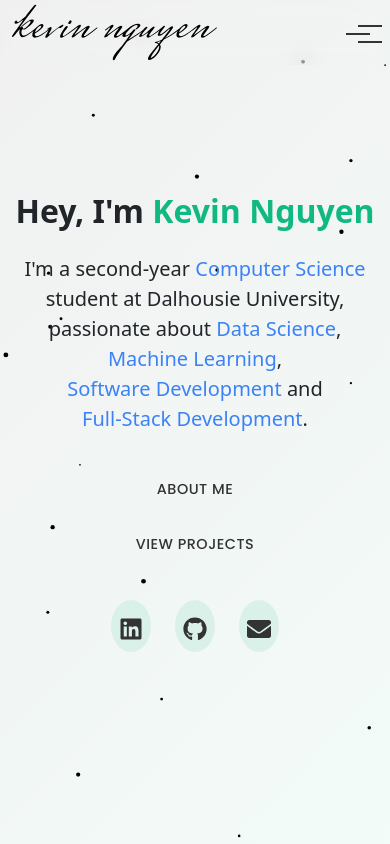
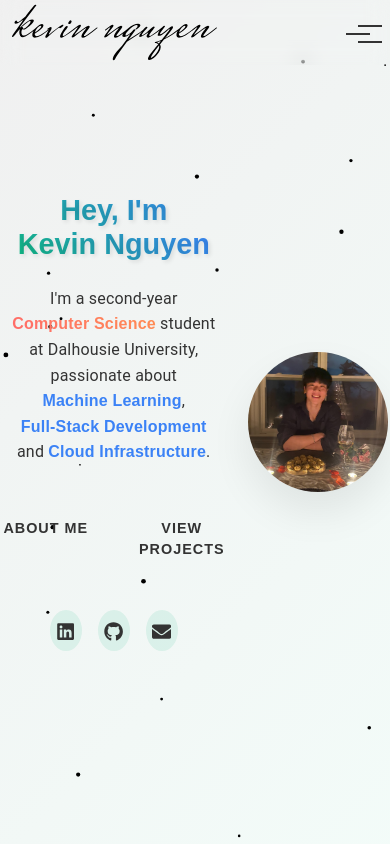
Before and after one commit to KevinDal2027/KevinPortfolio, a React (Vite) app: page / in a window 390 px wide. Built offline with nearby package versions, Linux system fonts and the light colour scheme.

Commit message:
Added homeBG for mobile now

```diff
--- a/src/components/Home.jsx
+++ b/src/components/Home.jsx
@@ -42,25 +42,25 @@ const Home = () => {
   return (
     <div className="home-container">
       <ParticleBackground />
-      <Container>
-        <Row className="align-items-center min-vh-100">
-          <Col lg={6} className="text-start">
+      <Container fluid>
+        <Row className="align-items-center justify-content-center min-vh-100">
+          <Col xs={7} lg={6} className="text-center">
             <div className="hero-content">
               <h1 className="display-4 fw-bold mb-4">
                 Hey, I'm <span className="highlight">Kevin Nguyen</span>
               </h1>
               <p className="lead mb-4">
-                I'm a second-year <span className="passion">Computer Science</span> student at Dalhousie University, passionate about <span className="passion">Data Science</span>, <span className="passion">Machine Learning</span>, <span className="passion">Software Development</span> and <span className="passion">Full-Stack Development</span>.
+                I'm a second-year <span className="major">Computer Science</span> student at Dalhousie University, passionate about <span className="passion">Machine Learning</span>, <span className="passion">Full-Stack Development</span> and <span className="passion">Cloud Infrastructure</span>.
               </p>
-              <div className="cta-buttons">
-                <Nav.Link as={Link} to="/about" className="btn btn-primary me-3 aboutMeBtn mb-1">
+              <div className="cta-buttons d-flex justify-content-center gap-3">
+                <Nav.Link as={Link} to="/about" className="btn btn-primary aboutMeBtn mb-1">
                   About Me
                 </Nav.Link>
                 <Nav.Link as={Link} to="/projects" className="btn btn-primary projectsBtn mb-1">
                   View Projects
                 </Nav.Link>
               </div>
-              <div className="social-links mt-4">
+              <div className="social-links mt-4 d-flex justify-content-center">
                 <a href="https://linkedin.com/in/kevin-nguyen-dal" target="_blank" rel="noopener noreferrer" className="social-link">
                   <FaLinkedin />
                 </a>
@@ -73,13 +73,13 @@ const Home = () => {
               </div>
             </div>
           </Col>
-          <Col lg={6} className="d-none d-lg-block">
+          <Col xs={5} lg={6} className="d-flex justify-content-center align-items-center">
             <div className="hero-image-container">
               <img
                 ref={imageRef}
                 src='./homeBG.jpeg'
                 alt="Background"
-                className="hero-image w-75"
+                className="hero-image"
               />
             </div>
           </Col>
--- a/src/components/styles/Home.css
+++ b/src/components/styles/Home.css
@@ -14,16 +14,41 @@
 
 .hero-content {
   padding: 2rem 0;
+  max-width: 800px;
+  margin: 0 auto;
 }
 
 .hero-content h1 {
   font-size: 3.5rem;
   line-height: 1.2;
   margin-bottom: 1.5rem;
+  font-family: 'Montserrat', sans-serif;
+  font-weight: 800;
+  background: linear-gradient(45deg, var(--primary-color), var(--accent-color));
+  -webkit-background-clip: text;
+  background-clip: text;
+  -webkit-text-fill-color: transparent;
+  text-shadow: 2px 2px 4px rgba(0, 0, 0, 0.1);
+}
+
+.hero-content .lead {
+  font-family: 'Roboto', sans-serif;
+  font-size: 1.2rem;
+  font-weight: 400;
+  line-height: 1.8;
+  letter-spacing: 0.2px;
+  color: var(--text-color);
+  margin: 0 auto;
+  max-width: 700px;
 }
 
 .highlight {
-  color: var(--primary-color);
+  font-family: 'Montserrat', sans-serif;
+  font-weight: 800;
+  background: linear-gradient(45deg, var(--primary-color), var(--accent-color));
+  -webkit-background-clip: text;
+  background-clip: text;
+  -webkit-text-fill-color: transparent;
   position: relative;
   display: inline-block;
 }
@@ -35,8 +60,8 @@
   height: 8px;
   bottom: -4px;
   left: 0;
-  background-color: var(--primary-color);
-  opacity: 0.2;
+  background: linear-gradient(90deg, var(--primary-color), var(--accent-color));
+  opacity: 0.3;
   transform: scaleX(0);
   transform-origin: right;
   transition: transform 0.3s ease;
@@ -47,11 +72,43 @@
   transform-origin: left;
 }
 
-.passion {
-  color: var(--accent-color);
-  font-weight: 500;
+.major {
+  font-family: 'Montserrat', sans-serif;
+  font-weight: 700;
+  background: linear-gradient(45deg, #FF6B6B, #FF8E53);
+  -webkit-background-clip: text;
+  background-clip: text;
+  -webkit-text-fill-color: transparent;
   position: relative;
   display: inline-block;
+}
+
+.major::after {
+  content: '';
+  position: absolute;
+  width: 100%;
+  height: 2px;
+  bottom: -2px;
+  left: 0;
+  background: linear-gradient(90deg, #FF6B6B, #FF8E53);
+  opacity: 0.5;
+  transform: scaleX(0);
+  transform-origin: right;
+  transition: transform 0.3s ease;
+}
+
+.major:hover::after {
+  transform: scaleX(1);
+  transform-origin: left;
+}
+
+.passion {
+  font-family: 'Montserrat', sans-serif;
+  font-weight: 600;
+  color: var(--accent-color);
+  position: relative;
+  display: inline-block;
+  transition: color 0.3s ease;
 }
 
 .passion::after {
@@ -61,8 +118,8 @@
   height: 2px;
   bottom: -2px;
   left: 0;
-  background-color: var(--accent-color);
-  opacity: 0.3;
+  background: linear-gradient(90deg, var(--accent-color), var(--primary-color));
+  opacity: 0.5;
   transform: scaleX(0);
   transform-origin: right;
   transition: transform 0.3s ease;
@@ -73,15 +130,70 @@
   transform-origin: left;
 }
 
+.cta-buttons {
+  margin: 2rem 0;
+}
+
+.cta-buttons .btn {
+  padding: 0.75rem 2rem;
+  font-weight: 600;
+  text-transform: uppercase;
+  letter-spacing: 1px;
+  font-family: 'Montserrat', sans-serif;
+  min-width: 160px;
+}
+
+.social-links {
+  gap: 1.5rem;
+}
+
+.social-link {
+  color: var(--text-color);
+  font-size: 1.5rem;
+  transition: all 0.3s ease;
+  padding: 0.5rem;
+  border-radius: 50%;
+  background: rgba(var(--primary-color-rgb), 0.1);
+}
+
+.social-link:hover {
+  color: var(--primary-color);
+  transform: translateY(-3px);
+  background: rgba(var(--primary-color-rgb), 0.2);
+}
+
+/* Dark mode adjustments */
+.dark-mode .hero-content h1 {
+  text-shadow: 2px 2px 4px rgba(0, 0, 0, 0.3);
+}
+
+.dark-mode .hero-content .lead {
+  color: rgba(255, 255, 255, 0.9);
+}
+
+.dark-mode .passion {
+  color: #4ECDC4;
+  text-shadow: 0 0 8px rgba(78, 205, 196, 0.3);
+}
+
+.dark-mode .highlight {
+  text-shadow: 0 0 8px rgba(16, 185, 129, 0.3);
+}
+
+.dark-mode .major {
+  text-shadow: 0 0 8px rgba(255, 107, 107, 0.3);
+}
+
 .hero-image-container {
   position: relative;
-  padding: 2rem;
+  padding: 1.5rem;
   perspective: 1000px;
+  width: 100%;
 }
 
 .hero-image {
   width: 100%;
-  max-width: 500px;
+  max-width: 450px;
   height: auto;
   border-radius: 20px;
   box-shadow: 0 20px 40px rgba(0, 0, 0, 0.08);
@@ -107,81 +219,73 @@
   transform: translateY(-10px);
 }
 
-.cta-buttons {
-  margin: 2rem 0;
-}
-
-.cta-buttons .btn {
-  padding: 0.75rem 2rem;
-  font-weight: 500;
-  text-transform: uppercase;
-  letter-spacing: 0.5px;
-}
-
-.social-links {
-  display: flex;
-  gap: 1.5rem;
-}
-
-.social-link {
-  color: var(--text-color);
-  font-size: 1.5rem;
-  transition: all 0.3s ease;
-  padding: 0.5rem;
-  border-radius: 50%;
-  background: rgba(var(--primary-color-rgb), 0.1);
-}
-
-.social-link:hover {
-  color: var(--primary-color);
-  transform: translateY(-3px);
-  background: rgba(var(--primary-color-rgb), 0.2);
-}
-
-/* Dark mode adjustments */
-.dark-mode .hero-image {
-  box-shadow: 0 20px 40px rgba(0, 0, 0, 0.3);
-}
-
-.dark-mode .social-link {
-  background: rgba(255, 255, 255, 0.1);
-}
-
-.dark-mode .social-link:hover {
-  background: rgba(255, 255, 255, 0.2);
-}
-
-.aboutMeBtn, .projectsBtn{
-  width: 100%;
-}
-
 /* Responsive adjustments */
 @media (max-width: 991.98px) {
   .hero-content {
-    text-align: center;
-    padding: 4rem 0;
+    padding: 1rem 0;
   }
 
   .hero-content h1 {
-    font-size: 2.5rem;
+    font-size: 2rem;
   }
 
-  .cta-buttons {
-    justify-content: center;
+  .hero-content .lead {
+    font-size: 1.1rem;
+  }
+
+  .hero-image-container {
+    padding: 0.5rem;
+  }
+
+  .hero-image {
+    width: 100%;
+    min-width: 160px;
+    max-width: 200px;
+    height: auto;
+    border-radius: 50%;
+    aspect-ratio: 1;
+    object-fit: cover;
+  }
+
+  .hero-image::after {
+    border-radius: 50%;
+  }
+
+  .cta-buttons .btn {
+    padding: 0.5rem 1rem;
+    font-size: 1rem;
+    min-width: 140px;
   }
 
   .social-links {
-    justify-content: center;
+    gap: 1rem;
+  }
+
+  .social-link {
+    font-size: 1.2rem;
+    padding: 0.4rem;
   }
 }
 
 @media (max-width: 767.98px) {
   .hero-content h1 {
-    font-size: 2rem;
+    font-size: 1.8rem;
+  }
+
+  .hero-content .lead {
+    font-size: 1rem;
+    line-height: 1.6;
+  }
+
+  .hero-image {
+    min-width: 140px;
+    max-width: 180px;
   }
 
   .cta-buttons .btn {
     width: 100%;
     margin: 0.5rem 0;
+    font-size: 0.9rem;
+    min-width: 120px;
   }
 }
```
